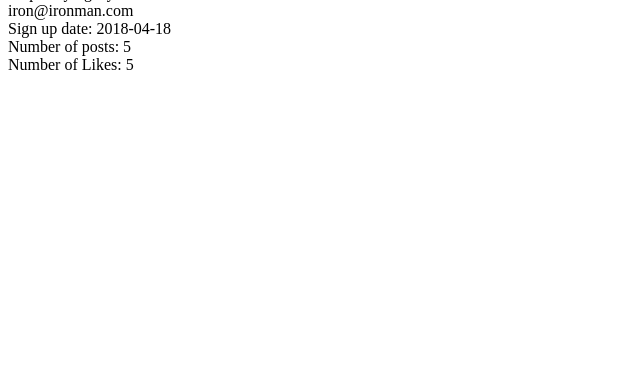
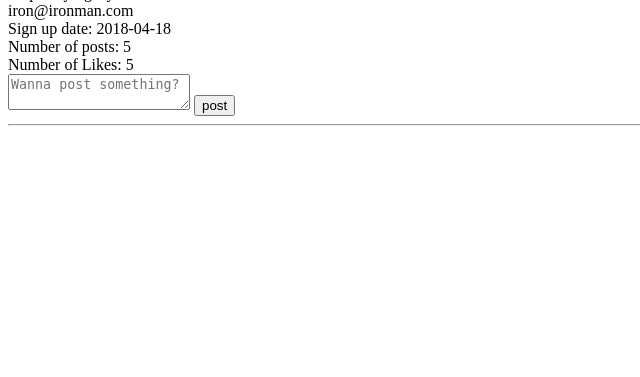
Before and after one commit to linasmk/superheroes, a PHP site: page / in a window 1280 px wide. Shown: the part 423-800 px from the top of the page, without its empty margins (0-640 px from the left). Run offline with PHP 8.4, Linux system fonts and the light colour scheme; a user stored in the database is signed in; data comes from the database, SQL or seed files in the repository.

Commit message:
Last changes

```diff
--- a/index.php
+++ b/index.php
@@ -3,12 +3,21 @@ include "includes/header.php";
 
 ?>
 <div class="user-details">
-	<a href="#"><img src="<?php echo $reg_name['profile_pic']; ?>"></a>
+	<a href="<?php echo $usserLoggedIn;?>"><img src="<?php echo $reg_name['profile_pic']; ?>"></a>
 	<br>
+
 	<?php
 	echo $reg_name['reg_name'] . "<br>" . $reg_name['superpower'] . " " . "<br>" . $reg_name['email'] . "<br>" . "Sign up date: " . $reg_name['singup_date'] . "<br>" . "Number of posts: " . $reg_name['num_posts'] . "<br>" . "Number of Likes: " . $reg_name['num_likes'];
 	?>
 </div>
 
+<div class="main-content">
+	<form action="index.php" method="POST">
+		<textarea name="post_text" id="post_text" placeholder="Wanna post something?"></textarea>
+		<input type="submit" name="post" id="post_button" value="post">
+		<hr>
+	</form>
+</div>
+
 </body>
 </html>
```
Also changed, not shown: .htaccess (added).
